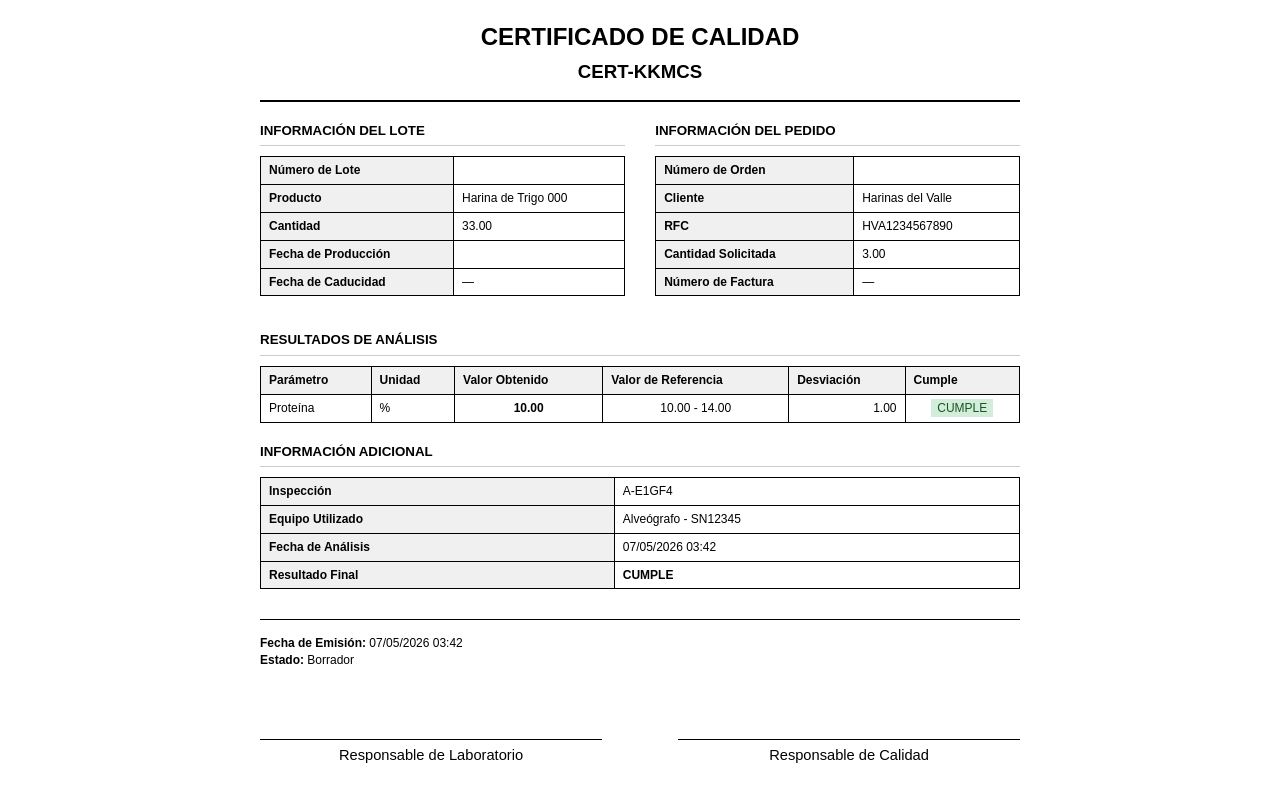
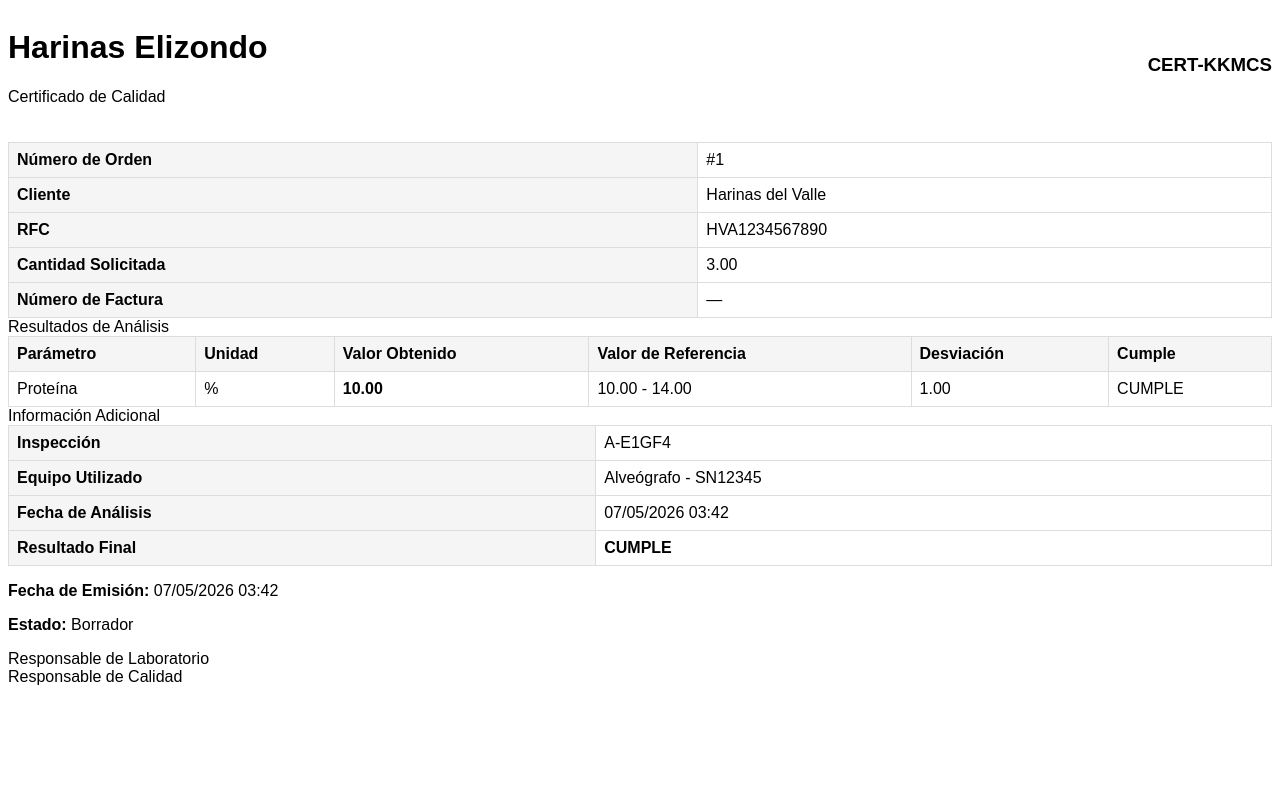
Before and after one commit to Jachuvi/DS-proyecto-aplicativo-integrador, a Django app: page /calidad/certificados/1/imprimir/ in a window 1280 px wide. Run offline with Django 5.2, Linux system fonts and the light colour scheme; a user stored in the database is signed in; data comes from the database, SQL or seed files in the repository; both versions use the stored data as it was after the commit; tables that the repository leaves empty hold one stand-in row (values such as "Sample post").

Commit message:
Arreglar inspeccion

```diff
--- a/certificados/templates/certificados/imprimir_certificado.html
+++ b/certificados/templates/certificados/imprimir_certificado.html
@@ -4,62 +4,25 @@
     <meta charset="UTF-8">
 <title>Certificado de Calidad - {{ certificado.folio }}</title>
         <style>
-        * { margin: 0; padding: 0; box-sizing: border-box; }
-        body { font-family: Arial, sans-serif; font-size: 11pt; line-height: 1.4; color: #000; }
-        .container { width: 100%; max-width: 800px; margin: 0 auto; padding: 20px; }
-
-        .header { text-align: center; border-bottom: 2px solid #000; padding-bottom: 15px; margin-bottom: 20px; }
-        .header h1 { font-size: 18pt; text-transform: uppercase; margin-bottom: 5px; }
+            body { font-family: Arial, sans-serif; }
+            .header { display: flex; justify-content: space-between; align-items: center; margin-bottom: 20px; }
             .header .folio { font-size: 14pt; font-weight: bold; }
-
-        .section { margin-bottom: 20px; }
-        .section-title { font-size: 10pt; font-weight: bold; text-transform: uppercase; border-bottom: 1px solid #ccc; padding-bottom: 5px; margin-bottom: 10px; }
-
-        .two-col { display: flex; justify-content: space-between; }
-        .two-col .col { width: 48%; }
-
-        table { width: 100%; border-collapse: collapse; margin-bottom: 15px; }
-        th, td { border: 1px solid #000; padding: 5px 8px; text-align: left; font-size: 9pt; }
-        th { background: #f0f0f0; font-weight: bold; }
-        .text-center { text-align: center; }
-        .text-right { text-align: right; }
-
-        .badge-pass { background: #d4edda; color: #155724; padding: 2px 6px; }
-        .badge-fail { background: #f8d7da; color: #721c24; padding: 2px 6px; }
-
-        .footer { margin-top: 30px; padding-top: 15px; border-top: 1px solid #000; font-size: 9pt; }
-        .firma { margin-top: 40px; display: flex; justify-content: space-between; }
-        .firma .firma-box { width: 45%; text-align: center; }
-        .firma .linea { border-top: 1px solid #000; margin-top: 30px; padding-top: 5px; }
-
-        {% if pdf_mode %}
-        @page { size: A4; margin: 1.5cm; }
-        .container { width: 100%; }
-        {% endif %}
+            table { width: 100%; border-collapse: collapse; }
+            th, td { padding: 8px; border: 1px solid #ddd; text-align: left; }
+            th { background: #f5f5f5; }
         </style>
     </head>
     <body>
-    <div class="container">
         <div class="header">
-            <h1>Certificado de Calidad</h1>
+            <div>
+                <h1>Harinas Elizondo</h1>
+                <p>Certificado de Calidad</p>
+            </div>
             <div class="folio">{{ certificado.folio }}</div>
         </div>
 
-        <div class="two-col section">
-            <div class="col">
-                <div class="section-title">Información del Lote</div>
         <table>
-                    <tr><th>Número de Lote</th><td>{{ certificado.inspeccion.lote.folio }}</td></tr>
-                    <tr><th>Producto</th><td>{{ certificado.inspeccion.lote.producto.nombre|default:"-" }}</td></tr>
-                    <tr><th>Cantidad</th><td>{{ certificado.inspeccion.lote.cantidad }}</td></tr>
-                    <tr><th>Fecha de Producción</th><td>{{ certificado.inspeccion.lote.fecha|date:"d/m/Y" }}</td></tr>
-                    <tr><th>Fecha de Caducidad</th><td>{{ certificado.fecha_caducidad|date:"d/m/Y"|default:"—" }}</td></tr>
-                </table>
-            </div>
-            <div class="col">
-                <div class="section-title">Información del Pedido</div>
-                <table>
-                    <tr><th>Número de Orden</th><td>{{ certificado.pedido.folio }}</td></tr>
+            <tr><th>Número de Orden</th><td>#{{ certificado.pedido.id }}</td></tr>
                     <tr><th>Cliente</th><td>{{ certificado.pedido.cliente.nombre }}</td></tr>
                     <tr><th>RFC</th><td>{{ certificado.pedido.cliente.rfc }}</td></tr>
                     <tr><th>Cantidad Solicitada</th><td>{{ certificado.pedido.cantidad }}</td></tr>
--- a/certificados/templates/certificados/nueva_inspeccion.html
+++ b/certificados/templates/certificados/nueva_inspeccion.html
@@ -10,7 +10,7 @@
             {% if inspeccion_clave %}
             Inspección {{ inspeccion_clave }}
             {% endif %}
-            Lote {{ lote.folio }}
+            Lote {{ lote.codigo_lote }}
         </h2>
         <div class="row">
             <div class="col-md-6"><strong>Producto:</strong> {{ lote.producto|default:"—" }}</div>
--- a/certificados/views.py
+++ b/certificados/views.py
@@ -542,6 +542,7 @@ class LoteCreateView(LoginRequiredMixin, RoleRequiredMixin, CreateView):
     def get_form(self, form_class=None):
         form = super().get_form(form_class)
         from django import forms
+        form.fields['producto'].queryset = Producto.objects.filter(activo=True)
         form.fields['fecha_caducidad'].widget = forms.DateInput(attrs={'type': 'date', 'class': 'form-control'})
         form.fields['producto'].widget = forms.Select(attrs={'class': 'form-select'})
         form.fields['cantidad'].widget = forms.NumberInput(attrs={'class': 'form-control', 'step': '0.01'})
@@ -1161,7 +1162,7 @@ class IniciarInspeccionFromLoteView(LoginRequiredMixin, RoleRequiredMixin, View)
 
         count = Inspeccion.objects.filter(lote=lote).count()
         letra = string.ascii_uppercase[count] if count < 26 else "Z"
-        lote_id_short = lote.folio.replace("L-", "") if lote.folio else str(lote.id)
+        lote_id_short = lote.codigo_lote.replace("L-", "") if lote.codigo_lote else str(lote.id)
         inspeccion_clave = f"{letra}-{lote_id_short}"
 
         return render(request, "certificados/iniciar_inspeccion.html", {
@@ -1328,7 +1329,7 @@ class DescargarCertificadoPDFView(LoginRequiredMixin, RoleRequiredMixin, View):
 
         buffer.seek(0)
         response = HttpResponse(buffer.read(), content_type="application/pdf")
-        response["Content-Disposition"] = f'attachment; filename="certificado_{certificado.folio}.pdf"'
+        response["Content-Disposition"] = f'attachment; filename="certificado_{certificado.id}.pdf"'
         return response
 
 
```
Also changed, not shown: certificados/templates/certificados/almacen_crear_lote.html (+15 -16 lines), certificados/templates/certificados/iniciar_inspeccion.html (+82 -45 lines), db.sqlite3, 1 other file. Lines whose indentation alone changed are shown as unchanged.
